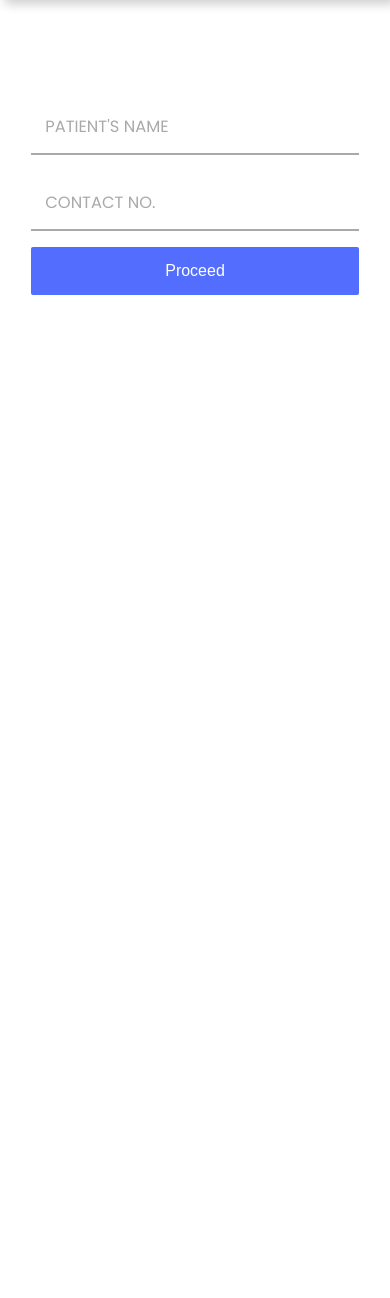
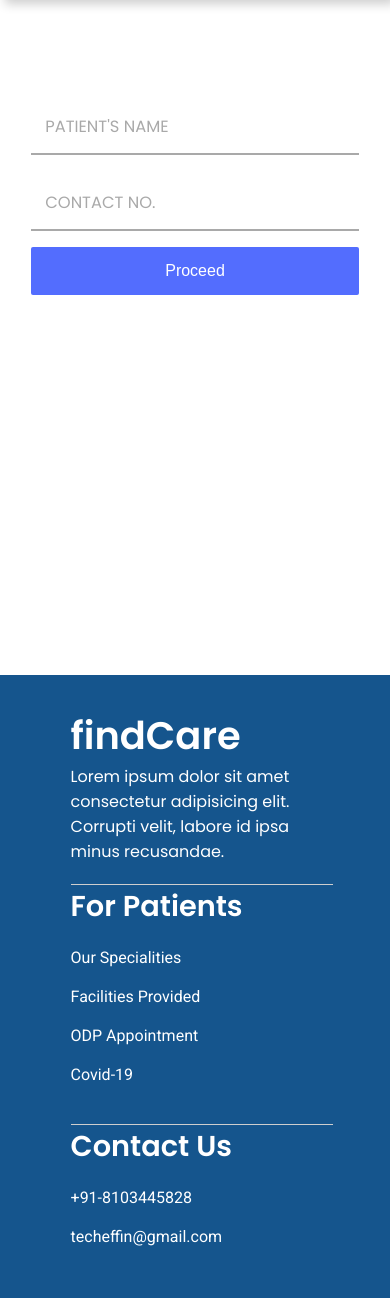
Before and after one commit to aaryan610/findCare_hackathon, a PHP site: page /opd-appointment in a window 390 px wide; the page is wider, and only the part inside the window is pictured. Shown: the part 85-1383 px from the top of that part. Before the commit the page ends 380 px from the top of that part, so only its background shows below. Run offline with PHP 8.4, Linux system fonts and the light colour scheme; data that the repository does not hold is empty; style sheets or scripts are compiled from the project's sources.

Commit message:
Footer Uploaded

```diff
--- a/assets/css/style.css
+++ b/assets/css/style.css
@@ -299,6 +299,81 @@ a {
   text-align: center;
 }
 
+.footer {
+  height: 60vh;
+  width: 100%;
+  padding: 2rem 4rem 2rem 4rem;
+  background-color: #15558d;
+  color: white;
+}
+
+.footer-section {
+  width: 30%;
+  margin-left: 5%;
+  height: 80%;
+}
+
+.section-one {
+  font-family: "Poppins", sans-serif;
+  border-right: 1px solid #cecece;
+}
+
+.section-one h3 {
+  font-size: 2.4rem;
+}
+
+.section-one .lang-select span {
+  color: #09dca4;
+}
+
+.section-one .lang-select span:nth-of-type(2) {
+  margin-left: 15px;
+}
+
+.section-one .lang-select span:hover {
+  color: white;
+}
+
+.section-two,
+.section-three {
+  margin-top: 20px;
+}
+
+.section-two h3,
+.section-three h3 {
+  font-size: 1.8rem;
+  font-family: "Poppins", sans-serif;
+}
+
+.section-two {
+  border-right: 1px solid #cecece;
+}
+
+.section-two ul li,
+.section-three ul li {
+  list-style: none;
+  margin: 20px 0px;
+  -webkit-transition: 0.2s all ease-out;
+  transition: 0.2s all ease-out;
+  font-size: 1rem;
+}
+
+.section-two ul li:hover,
+.section-three ul li:hover {
+  -webkit-transform: scale(1.05);
+          transform: scale(1.05);
+}
+
+.section-two ul li:hover a,
+.section-three ul li:hover a {
+  color: #09dca4;
+}
+
+.section-two ul li a,
+.section-three ul li a {
+  color: #fff;
+}
+
 @media only screen and (min-width: 768px) {
   .hamburger {
     display: none;
@@ -341,6 +416,7 @@ a {
     -webkit-box-align: center;
         -ms-flex-align: center;
             align-items: center;
+    margin-bottom: 15em;
   }
   .facilities-img {
     width: 100%;
@@ -364,5 +440,23 @@ a {
     width: 80% !important;
     height: 80% !important;
   }
+  .footer {
+    height: 100%;
+    -webkit-box-orient: vertical;
+    -webkit-box-direction: normal;
+        -ms-flex-direction: column;
+            flex-direction: column;
+  }
+  .footer-section {
+    width: 100%;
+  }
+  .section-one,
+  .section-two {
+    border-right: none;
+  }
+  .section-two,
+  .section-three {
+    border-top: 1px solid #cecece;
+  }
 }
 /*# sourceMappingURL=style.css.map */
--- a/assets/css/style.scss
+++ b/assets/css/style.scss
@@ -226,6 +226,76 @@
   }
 }
 
+//footer
+.footer {
+  height: 60vh;
+  width: 100%;
+  padding: 2rem 4rem 2rem 4rem;
+  background-color: $primary-blue;
+  color: white;
+
+  &-section {
+    width: 30%;
+    margin-left: 5%;
+    height: 80%;
+  }
+}
+.section-one {
+  font-family: $heading-font;
+  border-right: 1px solid $primary-lightgrey;
+
+  h3 {
+    font-size: 2.4rem;
+  }
+
+  .lang-select {
+    span {
+      color: $primary-green;
+    }
+    span:nth-of-type(2) {
+      margin-left: 15px;
+    }
+    span:hover {
+      color: white;
+    }
+  }
+}
+.section-two,
+.section-three {
+  margin-top: 20px;
+
+  h3 {
+    font-size: 1.8rem;
+    font-family: $heading-font;
+  }
+}
+.section-two {
+  border-right: 1px solid $primary-lightgrey;
+}
+.section-two,
+.section-three {
+  ul {
+    li {
+      list-style: none;
+      margin: 20px 0px;
+      transition: 0.2s all ease-out;
+      font-size: 1rem;
+
+      &:hover {
+        transform: scale(1.05);
+
+        a {
+          color: $primary-green;
+        }
+      }
+
+      a {
+        color: #fff;
+      }
+    }
+  }
+}
+
 // responsive section
 
 @media only screen and (min-width: $breakpoint-tablet) {
@@ -274,6 +344,7 @@
   .facilities {
     flex-direction: column;
     align-items: center;
+    margin-bottom: 15em;
 
     &-img {
       width: 100%;
@@ -305,4 +376,22 @@
       }
     }
   }
+
+  //footer
+  .footer {
+    height: 100%;
+    flex-direction: column;
+
+    &-section {
+      width: 100%;
+    }
+  }
+  .section-one,
+  .section-two {
+    border-right: none;
+  }
+  .section-two,
+  .section-three {
+    border-top: 1px solid $primary-lightgrey;
+  }
 }
--- a/opd-appointment/index.css
+++ b/opd-appointment/index.css
@@ -81,6 +81,7 @@
 
 .form-wrapper {
   position: relative;
+  min-height: 80vh;
 }
 
 .form-wrapper > div {
--- a/opd-appointment/index.js
+++ b/opd-appointment/index.js
@@ -46,22 +46,3 @@ const changeSection = (hide, show) => {
 document.querySelectorAll("#department option").forEach((option, index) => {
   if (index != 0) option.innerText = option.value;
 });
-
-const setMinDate = () => {
-  let today = new Date();
-  let dd = today.getDate();
-  let mm = today.getMonth() + 1;
-  const yyyy = today.getFullYear();
-
-  if (dd < 10) {
-    dd = "0" + dd;
-  }
-  if (mm < 10) {
-    mm = "0" + mm;
-  }
-
-  today = dd + "-" + mm + "-" + yyyy;
-  document.querySelector("input[type='date']").setAttribute("min", today);
-  alert(today);
-};
-setMinDate();
--- a/opd-appointment/index.php
+++ b/opd-appointment/index.php
@@ -115,7 +115,7 @@
                             </select>
                         </div>
                         <div class="input-group">
-                            <input type="date" placeholder="Appointment Date" name="date" id="date" onchange="showTimeSlots(this.value);" />
+                            <input type="date" placeholder="Appointment Date" name="date" id="date" min="2020-10-18" max="2020-10-24" onchange="showTimeSlots(this.value);" />
                             <label for="date">Appointment Date</label>
                         </div>
                         <div class="input-group half">
@@ -132,6 +132,31 @@
 
         </div>
       </form>
+
+    <!-- Footer -->
+    <footer class="footer flex flex-jc-c flex-ai-c">
+        <div class="footer-section section-one">
+            <h3>findCare</h3>
+            <p>Lorem ipsum dolor sit amet consectetur adipisicing elit. Corrupti velit, labore id ipsa minus recusandae.</p>
+        </div>
+        <div class="footer-section section-two">
+            <h3>For Patients</h3>
+            <ul>
+                <li><a href="#specialities">Our Specialities</a></li>
+                <li><a href="#facilities">Facilities Provided</a></li>
+                <li><a href="./odp-appointment">ODP Appointment</a></li>
+                <li><a href="./covid-19">Covid-19</a></li>
+            </ul>
+        </div>
+        <div class="footer-section section-three">
+            <h3>Contact Us</h3>
+            <ul>
+                <li><a href="tel:+918103445828">+91-8103445828</a></li>
+                <li><a href="mailto:techeffin@gmail.com">techeffin@gmail.com</a></li>
+            </ul>
+        </div>
+    </footer>
+
     </div>
 
     <script src="./index.js"></script>
--- a/opd-appointment/index.scss
+++ b/opd-appointment/index.scss
@@ -79,6 +79,7 @@
 
 .form-wrapper {
   position: relative;
+  min-height: 80vh;
 
   & > div {
     display: none;
```
Also changed, not shown: assets/css/modal.css (deleted, +0 -78 lines), assets/css/modal.scss (deleted, +0 -48 lines), include/modal.html.php (deleted, +0 -46 lines), index.php (+26 -2 lines), 3 other files.
